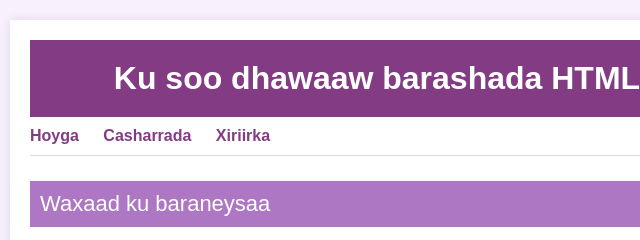
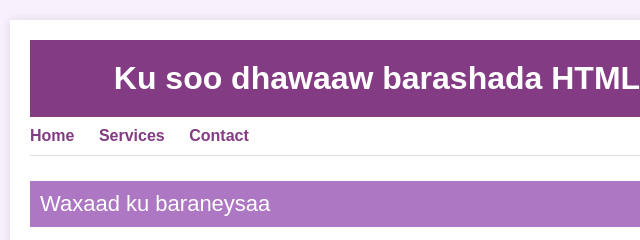
Before and after one commit to Sacad77/Sacad1, a plain HTML site: page index.html in a window 1280 px wide. Shown: the top 240 px of the page, 210-850 px from the left. Drawn offline with Linux system fonts and the light colour scheme.

Commit message:
Update index.html

```diff
--- a/index.html
+++ b/index.html
@@ -14,9 +14,9 @@
     </div>
 
     <div class="nav">
-        <a href="#">Hoyga</a>
-        <a href="#">Casharrada</a>
-        <a href="#">Xiriirka</a>
+        <a href="#">Home</a>
+        <a href="#">Services</a>
+        <a href="#">Contact</a>
     </div>
 
     <div class="section-title">
```
